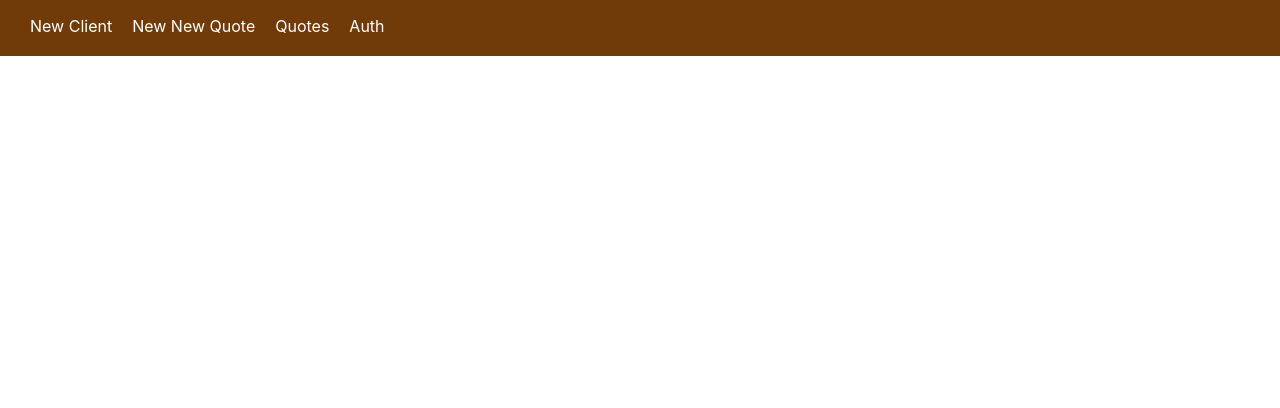
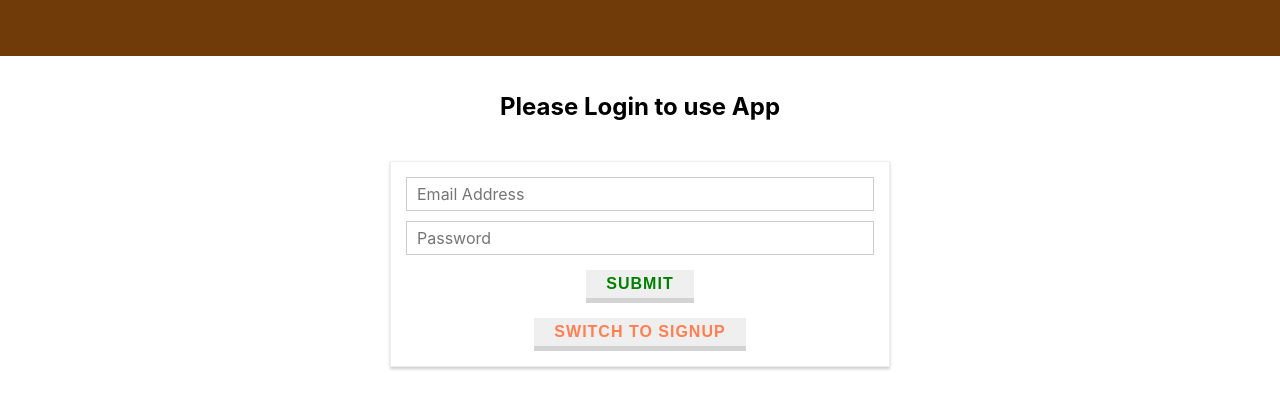
Before and after one commit to WillisMeow/quote, a React (Create React App) app: page / in a window 1280 px wide. Shown: the top 408 px of the page. Built offline with nearby package versions, Linux system fonts and the light colour scheme; what @react-pdf/renderer would draw is missing.

Commit message:
created MainPage.js

```diff
--- a/src/App.js
+++ b/src/App.js
@@ -9,7 +9,8 @@ import NewClient from './containers/QuoteCreator/Client/NewClient/NewClient';
 import NewNewQuote from './containers/QuoteCreator/Quote/NewNewQuote'
 import Quotes from './containers/QuoteCreator/Quote/Quotes/Quotes';
 import PDFView from './containers/QuoteCreator/Quote/PDF/PDFView';
-import Auth from './containers/Auth/Auth';
+import Logout from './containers/Auth/Logout';
+import MainPage from './containers/MainPage/MainPage';
 
 class App extends Component {
 
@@ -18,18 +19,30 @@ class App extends Component {
   }
 
   render () {
-    return (
-      <div>
-        <Layout>
-          <Switch>
+    let routes = (
+      <Switch>
+        <Route path="/" exact component={MainPage} />
+        <Redirect to="/" />
+      </Switch>
+    )
+    if (this.props.isAuthenticated) {
+      routes = (
+        <Switch>
             <Route path="/newclient" component={NewClient} />
-            <Route path="/auth" component={Auth} />
             <Route path="/quotes" component={Quotes} />
             <Route path="/newnewquote" component={NewNewQuote} key="newnewquote" />
             <Route path="/editquote" exact component={NewNewQuote} key="editquote" />
             <Route path="/pdfquote" exact component={PDFView}/>
+            <Route path="/logout" exact component={Logout}/>
+            <Route path="/" exact component={MainPage} />
             <Redirect to="/" />
-          </Switch>
+        </Switch>
+      )
+    }
+    return (
+      <div>
+        <Layout>
+          {routes}
         </Layout>
       </div>
     );
--- a/src/components/Layout/Layout.js
+++ b/src/components/Layout/Layout.js
@@ -1,4 +1,6 @@
 import React, { Component } from 'react';
+import { connect } from 'react-redux';
+
 import classes from './Layout.module.css';
 import Toolbar from '../Navigation/Toolbar/Toolbar';
 import SideDrawer from '../Navigation/SideDrawer/SideDrawer';
@@ -22,7 +24,7 @@ class Layout extends Component {
         return (
             <>
                 <Toolbar
-                    // add isAuth
+                    isAuth={this.props.isAuthenticated}
                     drawerToggleClicked={this.sideDrawerToggleHandler}
                 />
                 <SideDrawer
@@ -38,4 +40,10 @@ class Layout extends Component {
     }
 }
 
-export default Layout;
+const mapStateToProps = state => {
+    return {
+        isAuthenticated: state.auth.token !== null
+    }
+}
+
+export default connect(mapStateToProps)(Layout);
--- a/src/components/Navigation/NavigationItems/NavigationItems.js
+++ b/src/components/Navigation/NavigationItems/NavigationItems.js
@@ -3,16 +3,18 @@ import NavigationItem from './NavigationItem/NavigationItem';
 import classes from './NavigationItems.module.css';
 
 const navigationItems = (props) => {
-    return (
+    let navigationItems = null;
+    if (props.isAuthenticated) {
+        navigationItems = (
             <ul className={classes.NavigationItems}>
                 <NavigationItem clicked={props.linkClicked} link="/newclient" exact>New Client</NavigationItem>
                 <NavigationItem clicked={props.linkClicked} link="/newnewquote" exact>New New Quote</NavigationItem>
                 <NavigationItem clicked={props.linkClicked} link="/quotes" exact>Quotes</NavigationItem>
-            <NavigationItem clicked={props.linkClicked} link="/auth" exact>Auth</NavigationItem>
-            {/* <NavigationItem link="/quotes" exact>Quotes</NavigationItem>
-            <NavigationItem link="/authenticate" exact>Authenticate</NavigationItem> */}
+                <NavigationItem clicked={props.linkClicked} link="/logout" exact>Logout</NavigationItem>
             </ul>
         )
     }
+    return (navigationItems)
+}
 
 export default navigationItems;
--- a/src/containers/Auth/Auth.js
+++ b/src/containers/Auth/Auth.js
@@ -42,7 +42,7 @@ class Auth extends Component {
                 touched: false,
             },
         },
-        isSignup: true
+        isSignup: false
     }
 
     checkValidity(value, rules) {
@@ -125,7 +125,7 @@ class Auth extends Component {
                 </form>
                 <Button
                     clicked={this.switchAuthModeHandler}
-                    btnType="Danger">SWITCH TO {this.state.isSignup ? "SIGNIN" : "SIGNUP"}</Button> {/* Ternary function to change UI test between SIGNIN and SIGNUP */}
+                    btnType="Danger">SWITCH TO {this.state.isSignup ? "SIGNIN" : "SIGNUP"}</Button>
             </div>
         )
     }
--- /dev/null
+++ b/src/containers/Auth/Logout.js
@@ -0,0 +1,37 @@
+import React, { Component } from 'react';
+import { connect } from 'react-redux';
+
+import * as actionCreators from '../../store/actions/index';
+import { Redirect, withRouter } from 'react-router-dom';
+
+class Logout extends Component {
+
+    componentDidMount () {
+        this.props.onAuthLogout()
+    }
+
+    render () {
+        let redirect = null;
+        if (!this.props.isAuthenticated) {
+            redirect = (
+                <div>
+                    <Redirect to='/' />
+                </div>
+            )
+        }
+        return (redirect)
+    }
+}
+
+const mapStateToProps = state => {
+    return {
+        isAuthenticated: state.auth.token !== null
+    }
+}
+const mapDispatchToProps = dispatch => {
+    return {
+        onAuthLogout: () => dispatch(actionCreators.authLogout())
+    }
+}
+
+export default withRouter(connect(mapStateToProps, mapDispatchToProps)(Logout))
--- /dev/null
+++ b/src/containers/MainPage/MainPage.js
@@ -0,0 +1,29 @@
+import React, { Component } from 'react';
+import { connect } from 'react-redux';
+import { Redirect } from 'react-router-dom';
+
+import classes from './MainPage.module.css'
+import Auth from '../Auth/Auth';
+
+class MainPage extends Component {
+    render () {
+        let component = <Auth />
+        if (this.props.isAuthenticated) {
+            component = <Redirect to="/quotes" />
+        }
+        return (
+            <div className={classes.Main}>
+                <h2 className={classes.Header}>Please Login to use App</h2>
+                {component}
+            </div>
+        )
+    }
+}
+
+const mapStateToProps = state => {
+    return {
+        isAuthenticated: state.auth.token !== null
+    }
+}
+
+export default connect(mapStateToProps)(MainPage)
--- /dev/null
+++ b/src/containers/MainPage/MainPage.module.css
@@ -0,0 +1,8 @@
+.Main {
+    display: flex;
+    flex-direction: column;
+}
+
+.Header {
+    text-align: center;
+}
--- a/src/store/actions/index.js
+++ b/src/store/actions/index.js
@@ -21,5 +21,6 @@ export {
 
 export {
     auth,
-    authCheckState
+    authCheckState,
+    authLogout
 } from './auth'
--- a/src/store/reducers/auth.js
+++ b/src/store/reducers/auth.js
@@ -29,6 +29,12 @@ const reducer = (state = initialState, action) => {
                 error: action.error,
                 loading: false
             }
+        case actionTypes.AUTH_LOGOUT:
+            return {
+                ...state,
+                token: null,
+                userId: null
+            }
         default:
             return state
     }
```
Also changed, not shown: src/containers/Auth/Logout.module.css (added), src/store/actions/auth.js (line endings or trailing spaces). Lines whose indentation alone changed are shown as unchanged.
